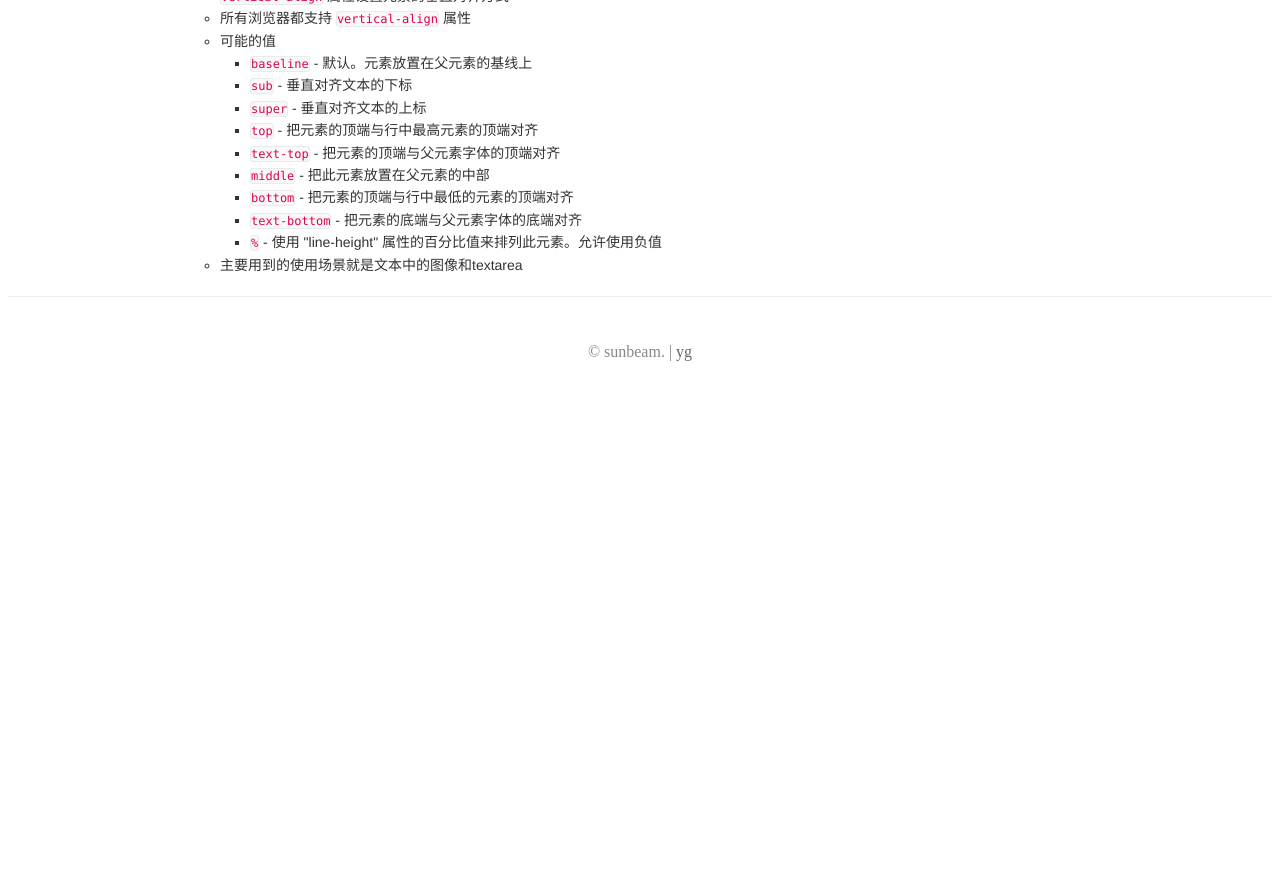
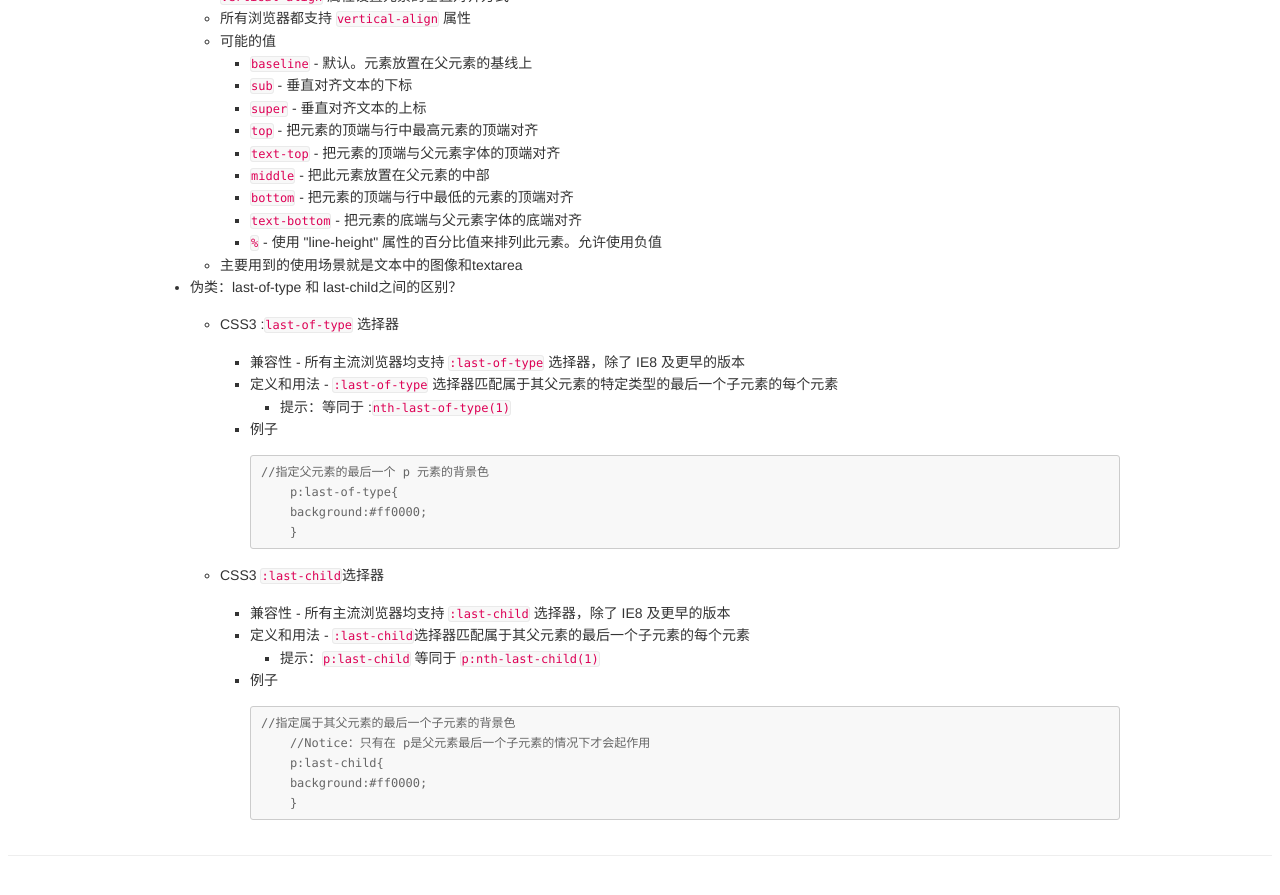
Before and after one commit to GalenYoung/galenyoung.github.io, a Jekyll site: the page built from programme/pgm-page07/index.html, in a window 1280 px wide and 900 px high, scrolled down 11078 px. Shown: the top 895 px of the window. Built offline with Jekyll 4.4.1, drawn with Linux system fonts in a browser that asks for light colours; comment, search, counter and statistics services are not loaded; before the commit the page ends 11483 px from its top, so only the background shows below that.

Commit message:
add content to pgm:07

```diff
--- a/programme/pgm-page07/index.html
+++ b/programme/pgm-page07/index.html
@@ -886,4 +886,52 @@ monospace   Courier
                     <li>主要用到的使用场景就是文本中的图像和textarea</li>
                 </ul>
             </li>
+            <li>
+                <p>伪类：last-of-type 和 last-child之间的区别？</p>
+                <ul>
+                    <li>
+                        <p>CSS3 :<code>last-of-type</code> 选择器</p>
+                        <ul>
+                            <li>兼容性 - 所有主流浏览器均支持 <code>:last-of-type</code> 选择器，除了 IE8 及更早的版本</li>
+                            <li>
+                                定义和用法 - <code>:last-of-type</code> 选择器匹配属于其父元素的特定类型的最后一个子元素的每个元素
+                                <ul>
+                                    <li>提示：等同于 :<code>nth-last-of-type(1)</code></li>
+                                </ul>
+                            </li>
+                            <li>
+                                <p>例子 </p>
+<pre><code>//指定父元素的最后一个 p 元素的背景色
+    p:last-of-type{
+    background:#ff0000;
+    }
+</code></pre>
+
+                            </li>
+                        </ul>
+                    </li>
+                    <li>
+                        <p>CSS3 <code>:last-child</code>选择器</p>
+                        <ul>
+                            <li>兼容性 - 所有主流浏览器均支持 <code>:last-child</code> 选择器，除了 IE8 及更早的版本</li>
+                            <li>
+                                定义和用法 - <code>:last-child</code>选择器匹配属于其父元素的最后一个子元素的每个元素
+                                <ul>
+                                    <li>提示：<code>p:last-child</code> 等同于 <code>p:nth-last-child(1)</code></li>
+                                </ul>
+                            </li>
+                            <li>
+                                <p>例子 </p>
+<pre><code>//指定属于其父元素的最后一个子元素的背景色
+    //Notice：只有在 p是父元素最后一个子元素的情况下才会起作用
+    p:last-child{
+    background:#ff0000;
+    }
+</code></pre>
+
+                            </li>
+                        </ul>
+                    </li>
+                </ul>
+            </li>
         </ul>
```
